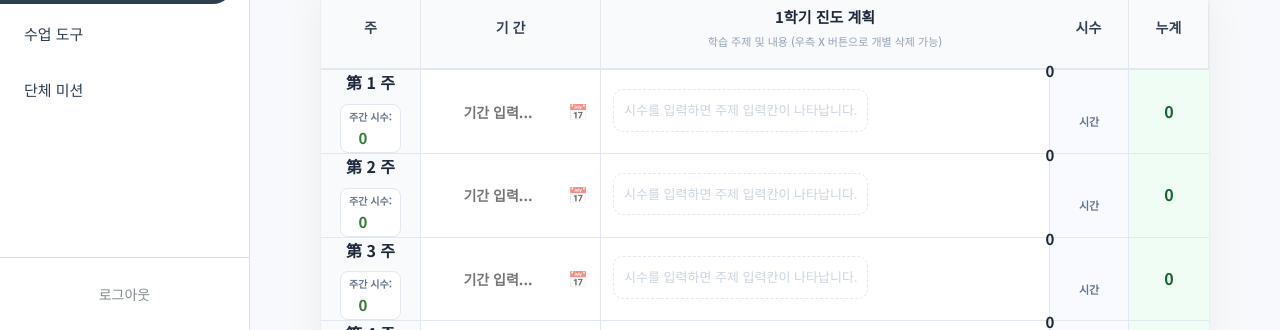
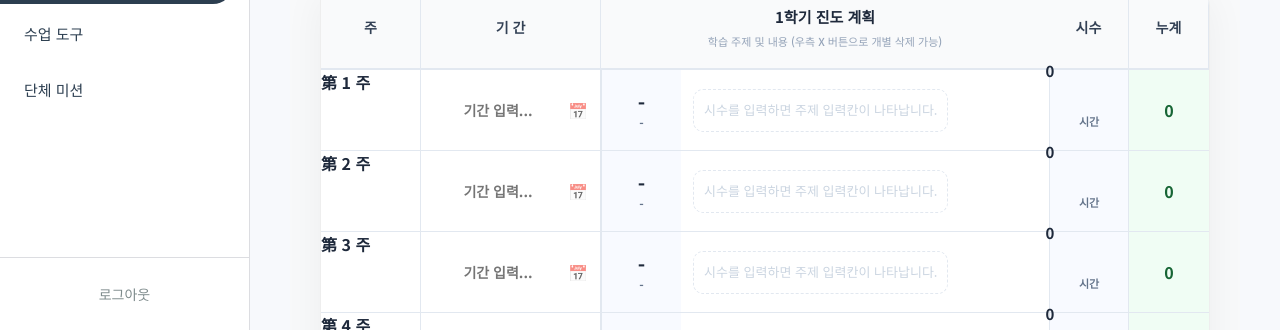
Before and after one commit to KOOthcr/Specialist-Note-for-CLASS, a React (Vite) app in the folder client/: page /main/progress/record in a window 1280 px wide. Shown: the part 470-800 px from the top of the page. Built offline with nearby package versions, Linux system fonts and the light colour scheme; no server answers; the database is empty; sample sign-in values are in the browser's storage; a web font is replaced by a local one.

Commit message:
Fix: revert weekly hours layout and update hours badge text to number in ProgressRecordPage

```diff
--- a/client/src/pages/ProgressRecordPage.jsx
+++ b/client/src/pages/ProgressRecordPage.jsx
@@ -548,12 +548,8 @@ function ProgressRecordPage() {
 
           return (
             <div key={wIdx} className="plan-week-row">
-              <div className="col-week-box week-control-box">
+              <div className="col-week-box">
                 <div className="week-num-label">第 {plan.week} 주</div>
-                <div className="weekly-h-setter">
-                  <span className="h-label">주간 시수:</span>
-                  <input type="number" className="h-input-small" value={h} onChange={(e) => updateCell(wIdx, 'weeklyH', e.target.value, currentGroup.val)} />
-                </div>
               </div>
 
               <div className="col-period-box">
@@ -579,6 +575,12 @@ function ProgressRecordPage() {
               <div className="col-topic-and-hours-container">
                 {Array.from({ length: Math.max(1, h) }).map((_, i) => (
                   <div key={i} className="lesson-row-item-combined">
+                    <div className="col-hour-badge-box">
+                      <div className="hour-badge-inner">
+                        <span className="hour-num">{h > 0 ? startLessonNum + i : '-'}</span>
+                        <span className="hour-text">{h > 0 ? h : '-'}</span>
+                      </div>
+                    </div>
                     <div className="col-topic-box-main">
                       {h > 0 ? (
                         <>
```
